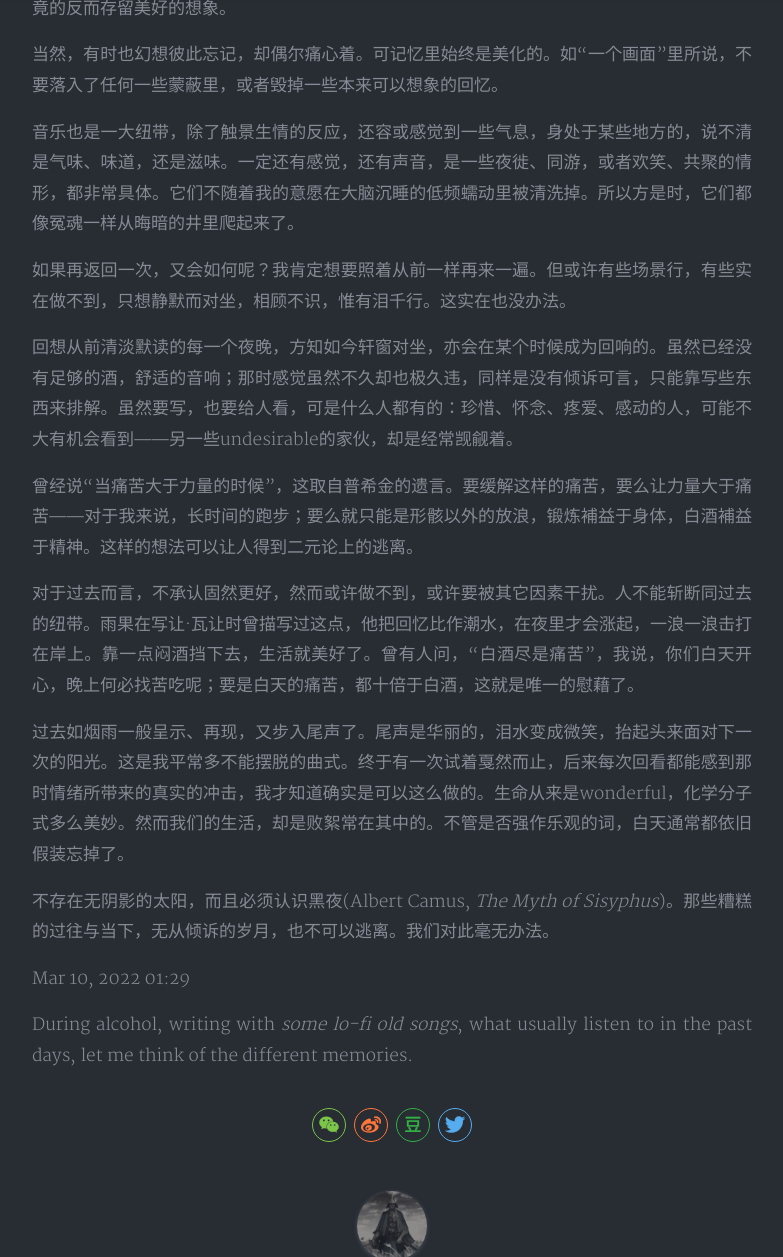
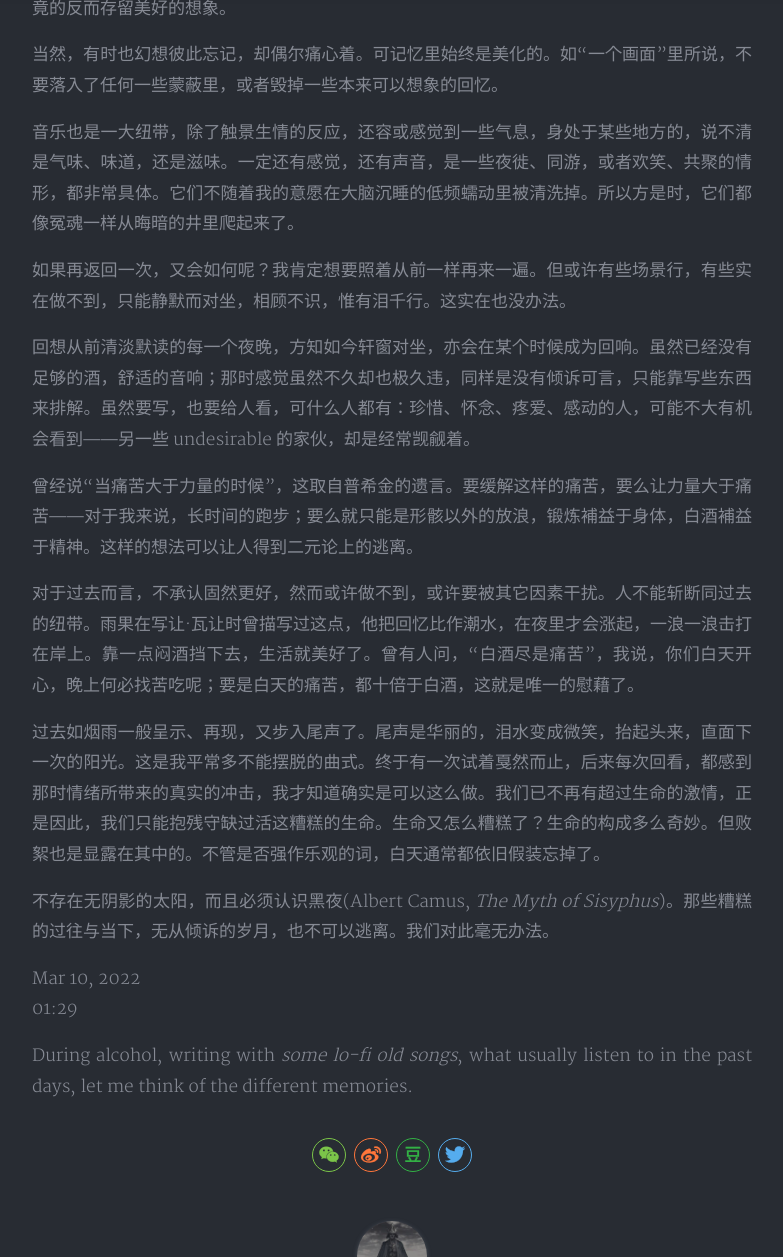
Before and after one commit to imrsp/imrsp.github.io-old, a Jekyll site: the page built from _posts/2022-03-10-writing.md, in a window 1280 px wide and 1400 px high, scrolled down 764 px, cut to the strip 0-1257 px from the top of the window. Shown: the whole strip, without its empty margins (248-1031 px from the left). Built offline with Jekyll 4.4.1, drawn with Linux system fonts in a browser that asks for light colours; nearby versions of some CDN libraries; comment, search, counter and statistics services are not loaded; a style sheet for code colours, icons or effects is not loaded.

Commit message:
Update 2022-03-10-writing.md

```diff
--- a/_posts/2022-03-10-writing.md
+++ b/_posts/2022-03-10-writing.md
@@ -15,19 +15,18 @@ tags: writing
 
 音乐也是一大纽带，除了触景生情的反应，还容或感觉到一些气息，身处于某些地方的，说不清是气味、味道，还是滋味。一定还有感觉，还有声音，是一些夜徙、同游，或者欢笑、共聚的情形，都非常具体。它们不随着我的意愿在大脑沉睡的低频蠕动里被清洗掉。所以方是时，它们都像冤魂一样从晦暗的井里爬起来了。
 
-如果再返回一次，又会如何呢？我肯定想要照着从前一样再来一遍。但或许有些场景行，有些实在做不到，只想静默而对坐，相顾不识，惟有泪千行。这实在也没办法。
+如果再返回一次，又会如何呢？我肯定想要照着从前一样再来一遍。但或许有些场景行，有些实在做不到，只能静默而对坐，相顾不识，惟有泪千行。这实在也没办法。
 
-回想从前清淡默读的每一个夜晚，方知如今轩窗对坐，亦会在某个时候成为回响的。虽然已经没有足够的酒，舒适的音响；那时感觉虽然不久却也极久违，同样是没有倾诉可言，只能靠写些东西来排解。虽然要写，也要给人看，可是什么人都有的：珍惜、怀念、疼爱、感动的人，可能不大有机会看到——另一些undesirable的家伙，却是经常觊觎着。
+回想从前清淡默读的每一个夜晚，方知如今轩窗对坐，亦会在某个时候成为回响。虽然已经没有足够的酒，舒适的音响；那时感觉虽然不久却也极久违，同样是没有倾诉可言，只能靠写些东西来排解。虽然要写，也要给人看，可什么人都有：珍惜、怀念、疼爱、感动的人，可能不大有机会看到——另一些 undesirable 的家伙，却是经常觊觎着。
 
 曾经说“当痛苦大于力量的时候”，这取自普希金的遗言。要缓解这样的痛苦，要么让力量大于痛苦——对于我来说，长时间的跑步；要么就只能是形骸以外的放浪，锻炼補益于身体，白酒補益于精神。这样的想法可以让人得到二元论上的逃离。
 
 对于过去而言，不承认固然更好，然而或许做不到，或许要被其它因素干扰。人不能斩断同过去的纽带。雨果在写让·瓦让时曾描写过这点，他把回忆比作潮水，在夜里才会涨起，一浪一浪击打在岸上。靠一点闷酒挡下去，生活就美好了。曾有人问，“白酒尽是痛苦”，我说，你们白天开心，晚上何必找苦吃呢；要是白天的痛苦，都十倍于白酒，这就是唯一的慰藉了。
 
-过去如烟雨一般呈示、再现，又步入尾声了。尾声是华丽的，泪水变成微笑，抬起头来面对下一次的阳光。这是我平常多不能摆脱的曲式。终于有一次试着戛然而止，后来每次回看都能感到那时情绪所带来的真实的冲击，我才知道确实是可以这么做的。生命从来是wonderful，化学分子式多么美妙。然而我们的生活，却是败絮常在其中的。不管是否强作乐观的词，白天通常都依旧假装忘掉了。
+过去如烟雨一般呈示、再现，又步入尾声了。尾声是华丽的，泪水变成微笑，抬起头来，直面下一次的阳光。这是我平常多不能摆脱的曲式。终于有一次试着戛然而止，后来每次回看，都感到那时情绪所带来的真实的冲击，我才知道确实是可以这么做。我们已不再有超过生命的激情，正是因此，我们只能抱残守缺过活这糟糕的生命。生命又怎么糟糕了？生命的构成多么奇妙。但败絮也是显露在其中的。不管是否强作乐观的词，白天通常都依旧假装忘掉了。
 
 不存在无阴影的太阳，而且必须认识黑夜(Albert Camus, *The Myth of Sisyphus*)。那些糟糕的过往与当下，无从倾诉的岁月，也不可以逃离。我们对此毫无办法。
 
-Mar 10, 2022
-01:29
+Mar 10, 2022<br>01:29
 
 During alcohol, writing with *some lo-fi old songs*, what usually listen to in the past days, let me think of the different memories.
```
